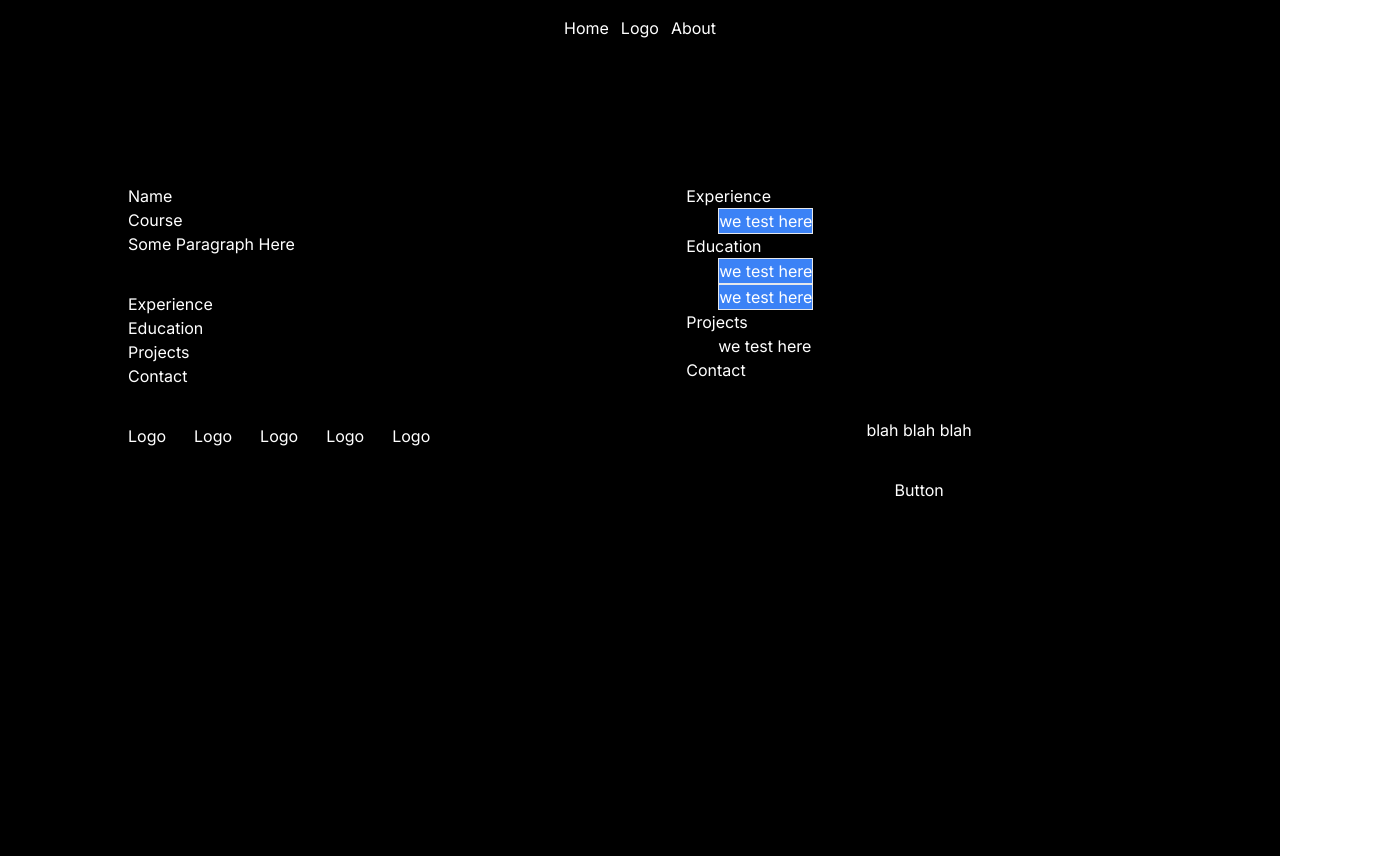
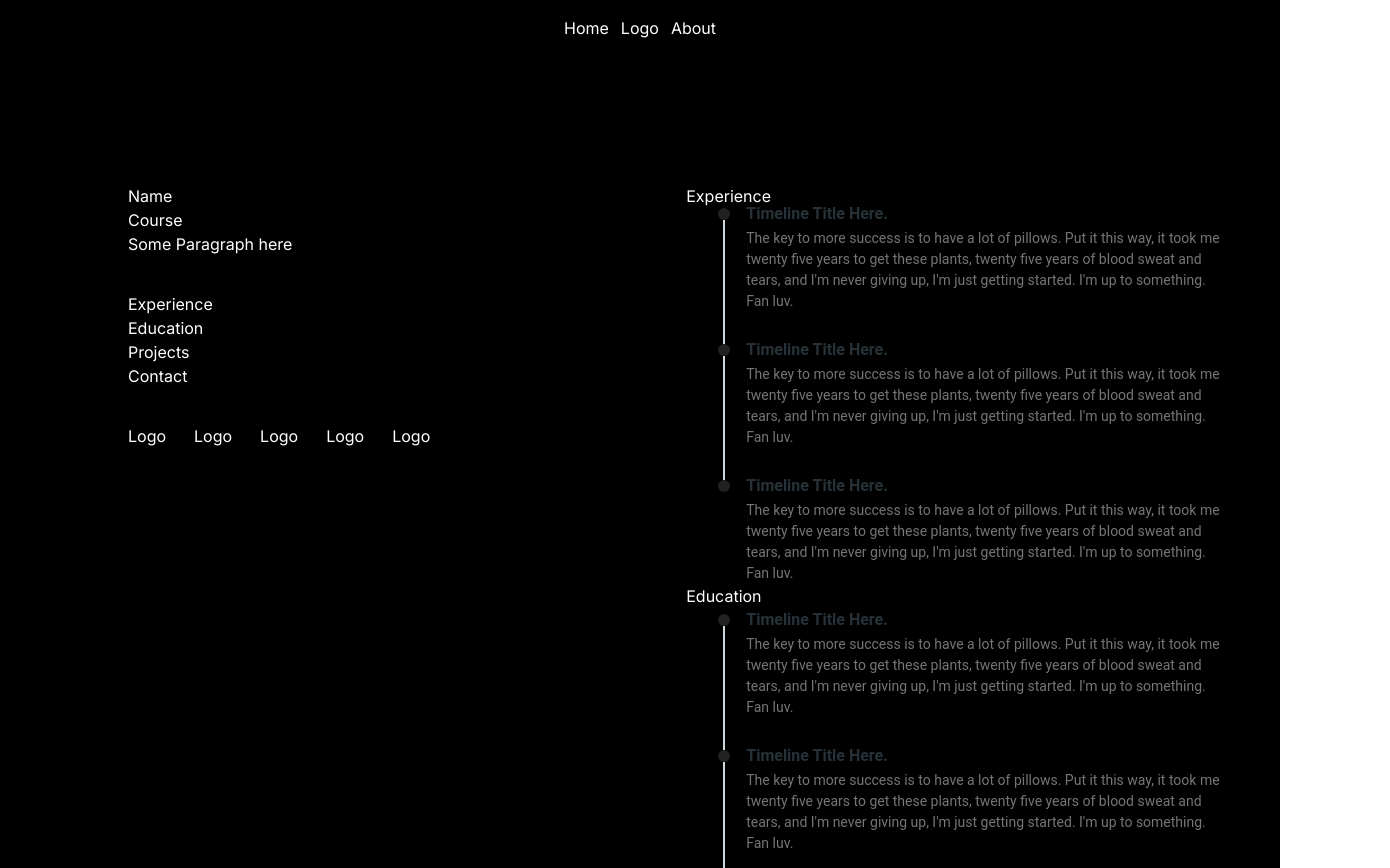
Before and after one commit to Ascendnt/my-portfolio, a Next.js app: page /about in a window 1280 px wide. Shown: the top 868 px of the page, 1390 px wide, since content can reach past the window. Built offline with nearby package versions, Linux system fonts and the light colour scheme.

Commit message:
fixed overflowing

```diff
--- a/src/app/about/page.tsx
+++ b/src/app/about/page.tsx
@@ -1,15 +1,21 @@
+'use client'
+
 import React from 'react'
+import ExperienceSection from '../experience/page';
+import EducationSection from '../education/page';
 
 const AboutPage = () => {
   return (
-    <section className="flex bg-black text-white h-screen">
+    <section className="flex min-h-screen bg-black text-white">
       <div className="p-32">
         <div className='inline-flex flex-col'>
           <h1>Name</h1>
           <h2>Course</h2>
-          <p>Some Paragraph Here</p>
+
         </div>
-        <div></div>
+        <div className='flex'>
+          Some Paragraph here
+        </div>
         <div className='inline-flex flex-col py-9'>
           <a href="">Experience</a>
           <a href="">Education</a>
@@ -30,14 +36,15 @@ const AboutPage = () => {
         <div>
           <h1>Experience</h1>
           <div className="flex px-8">
-            <p className='border bg-blue-500'>we test here</p>
+            <ExperienceSection />
+
           </div>
         </div>
+
         <div>
           <h1>Education</h1>
           <div className="inline-flex flex-col px-8">
-          <p className='border bg-blue-500'>we test here</p>
-          <p className='border bg-blue-500'>we test here</p>
+            <EducationSection />
           </div>
         </div>
         <div>
--- /dev/null
+++ b/src/app/education/page.tsx
@@ -0,0 +1,75 @@
+import React from 'react'
+import {
+    Timeline,
+    TimelineItem,
+    TimelineConnector,
+    TimelineHeader,
+    TimelineIcon,
+    TimelineBody,
+    Typography,
+  } from "@material-tailwind/react";
+
+const EducationSection = () => {
+    // @ts-ignore
+  return (
+<div className="w-[32rem]">
+
+      <Timeline>
+        <TimelineItem>
+          <TimelineConnector />
+          <TimelineHeader className="h-3">
+            <TimelineIcon />
+
+            <Typography  variant="h6" color="blue-gray" className="leading-none">
+              Timeline Title Here.
+
+            </Typography>
+          </TimelineHeader>
+          <TimelineBody className="pb-8">
+            <Typography variant="small" color="gary" className="font-normal text-gray-600">
+              The key to more success is to have a lot of pillows. Put it this way, it took me
+              twenty five years to get these plants, twenty five years of blood sweat and tears, and
+              I&apos;m never giving up, I&apos;m just getting started. I&apos;m up to something. Fan
+              luv.
+            </Typography>
+          </TimelineBody>
+        </TimelineItem>
+        <TimelineItem>
+          <TimelineConnector />
+          <TimelineHeader className="h-3">
+            <TimelineIcon />
+            <Typography variant="h6" color="blue-gray" className="leading-none">
+              Timeline Title Here.
+            </Typography>
+          </TimelineHeader>
+          <TimelineBody className="pb-8">
+            <Typography variant="small" color="gary" className="font-normal text-gray-600">
+              The key to more success is to have a lot of pillows. Put it this way, it took me
+              twenty five years to get these plants, twenty five years of blood sweat and tears, and
+              I&apos;m never giving up, I&apos;m just getting started. I&apos;m up to something. Fan
+              luv.
+            </Typography>
+          </TimelineBody>
+        </TimelineItem>
+        <TimelineItem>
+          <TimelineHeader className="h-3">
+            <TimelineIcon />
+            <Typography variant="h6" color="blue-gray" className="leading-none">
+              Timeline Title Here.
+            </Typography>
+          </TimelineHeader>
+          <TimelineBody>
+            <Typography variant="small" color="gary" className="font-normal text-gray-600">
+              The key to more success is to have a lot of pillows. Put it this way, it took me
+              twenty five years to get these plants, twenty five years of blood sweat and tears, and
+              I&apos;m never giving up, I&apos;m just getting started. I&apos;m up to something. Fan
+              luv.
+            </Typography>
+          </TimelineBody>
+        </TimelineItem>
+      </Timeline>
+    </div>
+  )
+}
+
+export default EducationSection
--- /dev/null
+++ b/src/app/experience/page.tsx
@@ -0,0 +1,75 @@
+import React from 'react'
+import {
+    Timeline,
+    TimelineItem,
+    TimelineConnector,
+    TimelineHeader,
+    TimelineIcon,
+    TimelineBody,
+    Typography,
+  } from "@material-tailwind/react";
+
+const ExperienceSection = () => {
+    // @ts-ignore
+  return (
+<div className="w-[32rem]">
+
+      <Timeline>
+        <TimelineItem>
+          <TimelineConnector />
+          <TimelineHeader className="h-3">
+            <TimelineIcon />
+
+            <Typography  variant="h6" color="blue-gray" className="leading-none">
+              Timeline Title Here.
+
+            </Typography>
+          </TimelineHeader>
+          <TimelineBody className="pb-8">
+            <Typography variant="small" color="gary" className="font-normal text-gray-600">
+              The key to more success is to have a lot of pillows. Put it this way, it took me
+              twenty five years to get these plants, twenty five years of blood sweat and tears, and
+              I&apos;m never giving up, I&apos;m just getting started. I&apos;m up to something. Fan
+              luv.
+            </Typography>
+          </TimelineBody>
+        </TimelineItem>
+        <TimelineItem>
+          <TimelineConnector />
+          <TimelineHeader className="h-3">
+            <TimelineIcon />
+            <Typography variant="h6" color="blue-gray" className="leading-none">
+              Timeline Title Here.
+            </Typography>
+          </TimelineHeader>
+          <TimelineBody className="pb-8">
+            <Typography variant="small" color="gary" className="font-normal text-gray-600">
+              The key to more success is to have a lot of pillows. Put it this way, it took me
+              twenty five years to get these plants, twenty five years of blood sweat and tears, and
+              I&apos;m never giving up, I&apos;m just getting started. I&apos;m up to something. Fan
+              luv.
+            </Typography>
+          </TimelineBody>
+        </TimelineItem>
+        <TimelineItem>
+          <TimelineHeader className="h-3">
+            <TimelineIcon />
+            <Typography variant="h6" color="blue-gray" className="leading-none">
+              Timeline Title Here.
+            </Typography>
+          </TimelineHeader>
+          <TimelineBody>
+            <Typography variant="small" color="gary" className="font-normal text-gray-600">
+              The key to more success is to have a lot of pillows. Put it this way, it took me
+              twenty five years to get these plants, twenty five years of blood sweat and tears, and
+              I&apos;m never giving up, I&apos;m just getting started. I&apos;m up to something. Fan
+              luv.
+            </Typography>
+          </TimelineBody>
+        </TimelineItem>
+      </Timeline>
+    </div>
+  )
+}
+
+export default ExperienceSection
--- a/src/app/globals.css
+++ b/src/app/globals.css
@@ -3,6 +3,6 @@
 @tailwind utilities;
 
 
-body {
-  @apply overflow-x-hidden overflow-y-hidden
-}
+/* body {
+  @apply overflow-y-hidden
+} */
--- a/src/app/home/page.tsx
+++ b/src/app/home/page.tsx
@@ -1,17 +1,28 @@
-import React from "react";
+'use client'
+
+import React, { useEffect } from 'react';
 
 const HomePage = () => {
+  useEffect(() => {
+    // Disable scrolling when component mounts
+    document.body.style.overflow = 'hidden';
+
+    // Re-enable scrolling when component unmounts
+    return () => {
+      document.body.style.overflow = 'unset';
+    };
+  }, []);
   return (
-    <section className="bg-black text-white">
-      <div className="flex flex-col items-center min-h-screen justify-center">
+<section className="text-white bg-black">
+  <div className="flex flex-col items-center justify-center min-h-screen">
     <div>
-          <h1 className="text-6xl">Some Text HERE</h1>
+      <h1 className="text-6xl text-center">Some Text HERE</h1>
     </div>
     <div>
       <h1 className="text-2xl text-center">So</h1>
     </div>
     <div>
-          <h1>
+      <h1 className="text-center">
         LOGO HERE LATER
       </h1>
     </div>
--- a/tailwind.config.ts
+++ b/tailwind.config.ts
@@ -1,16 +1,34 @@
-import type { Config } from "tailwindcss";
+import { Config } from "tailwindcss";
+const withMT = require("@material-tailwind/react/utils/withMT");
 
-const config: Config = {
+const config: Config = withMT({
   content: [
     "./src/pages/**/*.{js,ts,jsx,tsx,mdx}",
     "./src/components/**/*.{js,ts,jsx,tsx,mdx}",
     "./src/app/**/*.{js,ts,jsx,tsx,mdx}",
   ],
   theme: {
-    extend: {
-
-    },
+    extend: {},
   },
   plugins: [],
-};
+});
+
 export default config;
+
+
+// import type { Config } from "tailwindcss";
+
+// const config: Config = {
+//   content: [
+//     "./src/pages/**/*.{js,ts,jsx,tsx,mdx}",
+//     "./src/components/**/*.{js,ts,jsx,tsx,mdx}",
+//     "./src/app/**/*.{js,ts,jsx,tsx,mdx}",
+//   ],
+//   theme: {
+//     extend: {
+
+//     },
+//   },
+//   plugins: [],
+// };
+// export default config;
```
Also changed, not shown: package.json (+7 -5 lines), 1 other file (tests, documents, lock files or other folders). Lines whose indentation alone changed are shown as unchanged.
